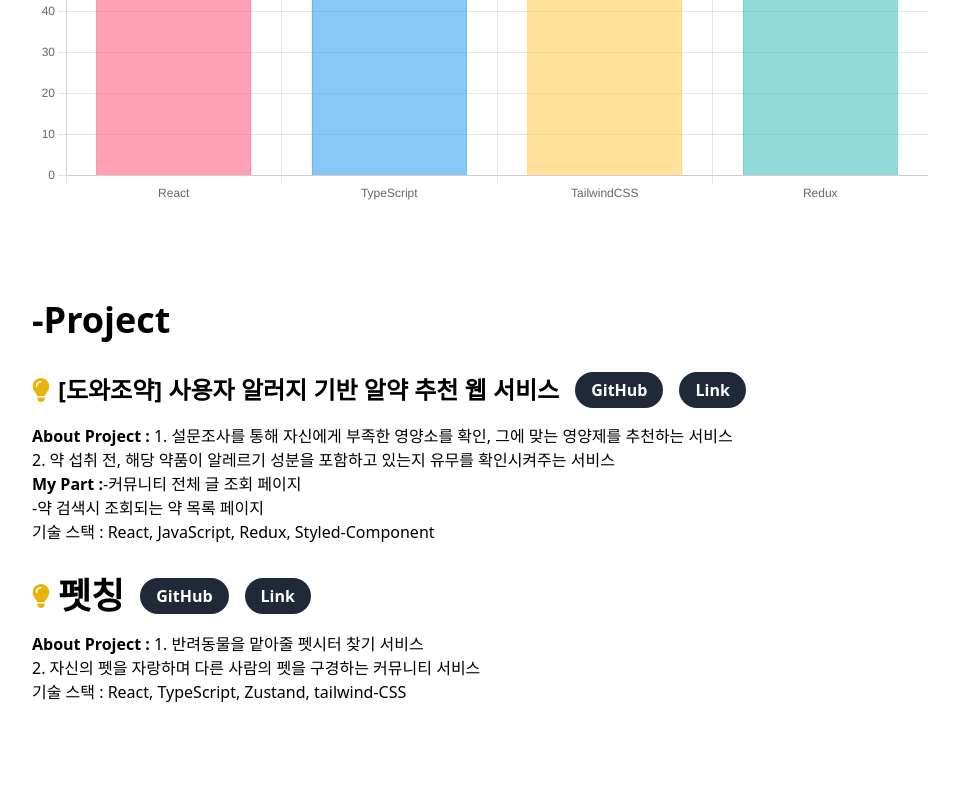
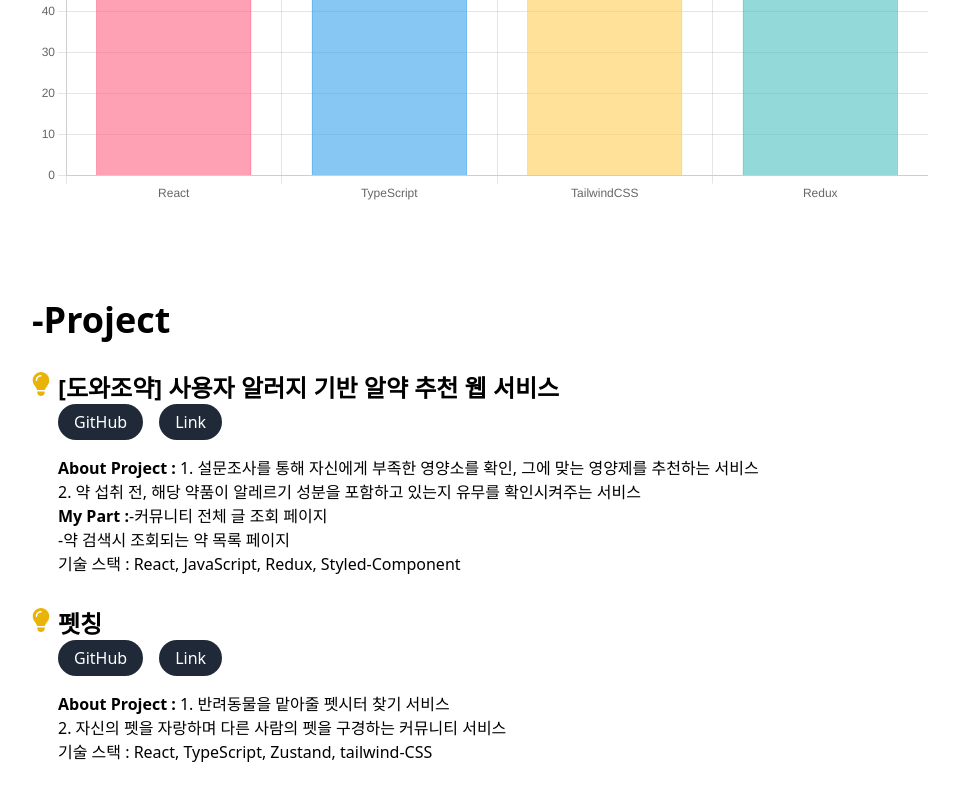
Before and after one commit to ggggggggithub/my-portfolio, a Next.js app: page / in a window 1280 px wide. Shown: the part 1768-2568 px from the top of the page, without its empty margins (160-1119 px from the left). Built offline with nearby package versions, Linux system fonts and the light colour scheme.

Commit message:
css project

```diff
--- a/src/app/Components/project.tsx
+++ b/src/app/Components/project.tsx
@@ -9,18 +9,22 @@ export default function Project() {
       </div>
 
       <div className="project mb-8">
-        <h1 className="text-2xl font-bold mb-4 flex items-center">
+        <div className="flex items-start space-x-2">
           <FontAwesomeIcon
             icon={faLightbulb}
-            className="text-yellow-500 mr-2"
+            className="text-yellow-500"
             style={{ fontSize: "1.5rem" }}
           />
+          <div>
+            <h1 className="text-2xl font-bold">
               [도와조약] 사용자 알러지 기반 알약 추천 웹 서비스
+            </h1>
+            <div className="flex space-x-4">
               <a
                 href="https://github.com/codestates-seb/seb43_main_009"
                 target="_blank"
                 rel="noopener noreferrer"
-            className="ml-4 bg-gray-800 text-white rounded-full px-4 py-2 text-sm hover:bg-gray-700 transition"
+                className="bg-gray-800 text-white rounded-full px-4 py-2 text-sm hover:bg-gray-700 transition"
                 style={{ fontSize: "1rem" }}
               >
                 GitHub
@@ -29,15 +33,15 @@ export default function Project() {
                 href="https://dowajoyak.store/"
                 target="_blank"
                 rel="noopener noreferrer"
-            className="ml-4 bg-gray-800 text-white rounded-full px-4 py-2 text-sm hover:bg-gray-700 transition"
+                className="bg-gray-800 text-white rounded-full px-4 py-2 text-sm hover:bg-gray-700 transition"
                 style={{ fontSize: "1rem" }}
               >
                 Link
               </a>
-        </h1>
-        <p>
-          <strong>About Project :</strong> 1. 설문조사를 통해 자신에게 부족한
-          영양소를 확인, 그에 맞는 영양제를 추천하는 서비스 <br />
+            </div>
+            <p className="mt-4">
+              <strong>About Project :</strong> 1. 설문조사를 통해 자신에게
+              부족한 영양소를 확인, 그에 맞는 영양제를 추천하는 서비스 <br />
               2. 약 섭취 전, 해당 약품이 알레르기 성분을 포함하고 있는지 유무를
               확인시켜주는 서비스
             </p>
@@ -47,20 +51,24 @@ export default function Project() {
             </p>
             <p>기술 스택 : React, JavaScript, Redux, Styled-Component</p>
           </div>
+        </div>
+      </div>
 
       <div className="project mb-8">
-        <h1 className="text-4xl font-bold mb-4 flex items-center">
+        <div className="flex items-start space-x-2">
           <FontAwesomeIcon
             icon={faLightbulb}
-            className="text-yellow-500 mr-2"
+            className="text-yellow-500"
             style={{ fontSize: "1.5rem" }}
           />
-          펫칭
+          <div>
+            <h1 className="text-2xl font-bold">펫칭</h1>
+            <div className="flex space-x-4">
               <a
                 href="https://github.com/Petching/Petching"
                 target="_blank"
                 rel="noopener noreferrer"
-            className="ml-4 bg-gray-800 text-white rounded-full px-4 py-2 text-sm hover:bg-gray-700 transition"
+                className="bg-gray-800 text-white rounded-full px-4 py-2 text-sm hover:bg-gray-700 transition"
                 style={{ fontSize: "1rem" }}
               >
                 GitHub
@@ -69,13 +77,13 @@ export default function Project() {
                 href="https://petching.net/"
                 target="_blank"
                 rel="noopener noreferrer"
-            className="ml-4 bg-gray-800 text-white rounded-full px-4 py-2 text-sm hover:bg-gray-700 transition"
+                className="bg-gray-800 text-white rounded-full px-4 py-2 text-sm hover:bg-gray-700 transition"
                 style={{ fontSize: "1rem" }}
               >
                 Link
               </a>
-        </h1>
-        <p>
+            </div>
+            <p className="mt-4">
               <strong>About Project :</strong> 1. 반려동물을 맡아줄 펫시터 찾기
               서비스
               <br />
@@ -83,6 +91,8 @@ export default function Project() {
             </p>
             <p>기술 스택 : React, TypeScript, Zustand, tailwind-CSS</p>
           </div>
+        </div>
+      </div>
     </section>
   );
 }
```
Lines whose indentation alone changed are shown as unchanged.
